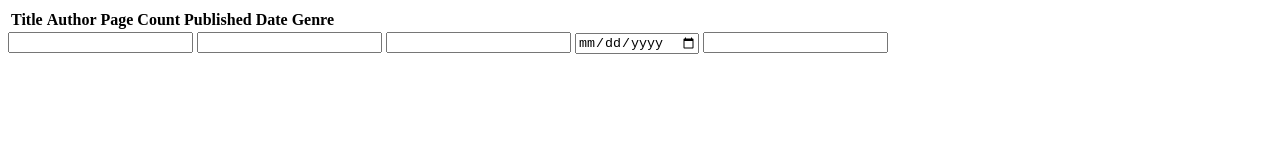
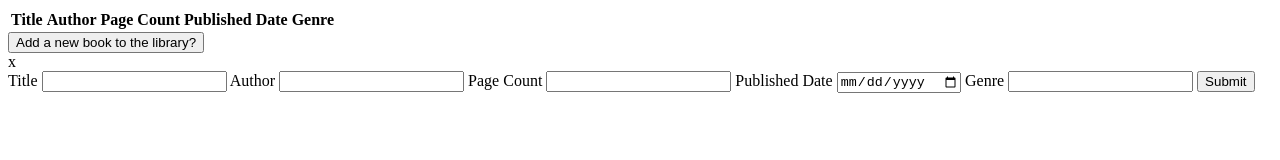
Before and after one commit to Skrye/ODIN-Repos, a plain HTML site: page Library-App/Library-App/index.html in a window 1280 px wide. Drawn offline with Linux system fonts and the light colour scheme.

Commit message:
add modal formatting

```diff
--- a/Library-App/Library-App/index.html
+++ b/Library-App/Library-App/index.html
@@ -19,32 +19,39 @@
             </tr>
         </table>
     </div>
+    <div class="modal-container">
+        <button onclick="document.getElementById('form-add-to-library').style.display='block'" class="modal-button">Add a new book to the library?</button>
+        <div id="form-add-to-library" class="modal-form">
+            <span onclick="document.getElementById('form-add-to-library').style.display='none'" class="close-modal">x</span>
             <form action="./libraryApp.js" method="post" id="add-to-library">
                 <label for="title">
-            <span></span>
-            <input type="text" />
+                    <span>Title</span>
+                    <input type="text" id="title" required />
                     <span class="error" aria-live="polite"></span>
                 </label>
                 <label for="author">
-            <span></span>
-            <input type="text" />
+                    <span>Author</span>
+                    <input type="text" id="author" required />
                     <span class="error" aria-live="polite"></span>
                 </label>
                 <label for="page-count">
-            <span></span>
-            <input type="number" />
+                    <span>Page Count</span>
+                    <input type="number" id="page-count" required />
                     <span class="error" aria-live="polite"></span>
                 </label>
                 <label for="published-date">
-            <span></span>
-            <input type="date" />
+                    <span>Published Date</span>
+                    <input type="date" id="published-date" required />
                     <span class="error" aria-live="polite"></span>
                 </label>
                 <label for="genre">
-            <span></span>
-            <input type="text" />
+                    <span>Genre</span>
+                    <input type="text" id="genre" required />
                     <span class="error" aria-live="polite"></span>
                 </label>
+                <input type="submit" id="submit-to-library" value="Submit">
             </form>
+        </div>
+    </div>
 </body>
 </html>
--- a/Library-App/Library-App/libraryApp.js
+++ b/Library-App/Library-App/libraryApp.js
@@ -14,8 +14,6 @@ const lastBookInTheUniverse = {
     genre: 'Dystopian'
 };
 
-const myLibrary = [theHobbit, lastBookInTheUniverse];
-
 function Book() {
     this.title = title;
     this.author = author;
@@ -24,8 +22,10 @@ function Book() {
     this.genre = genre;
 }
 
+const myLibrary = [theHobbit, lastBookInTheUniverse];
+
 function addBookToLibrary() {
- // grab input from fields, then ombine those fields into a new Book, add book to myLibrary array
+ // grab input from fields, then combine those fields into a new Book, add book to myLibrary array
 }
 
 const libraryDisplay = document.getElementById('library-table');
```
Lines whose indentation alone changed are shown as unchanged.
